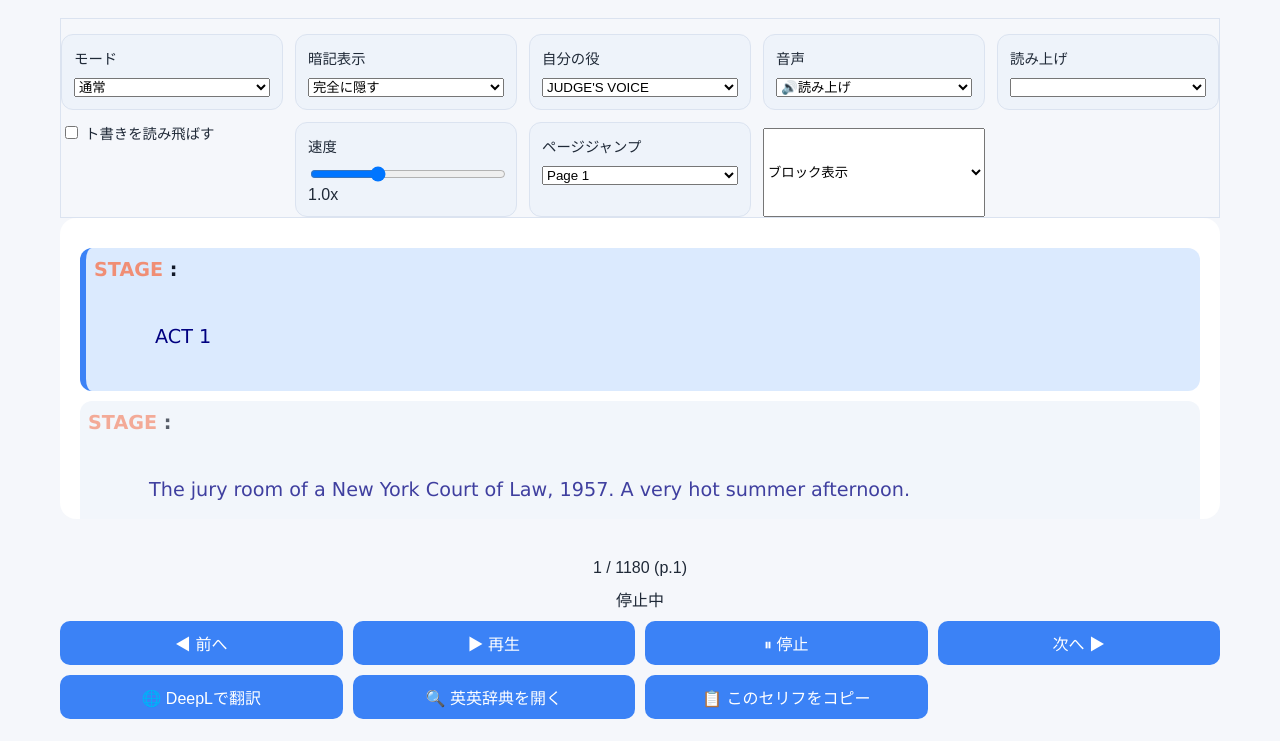
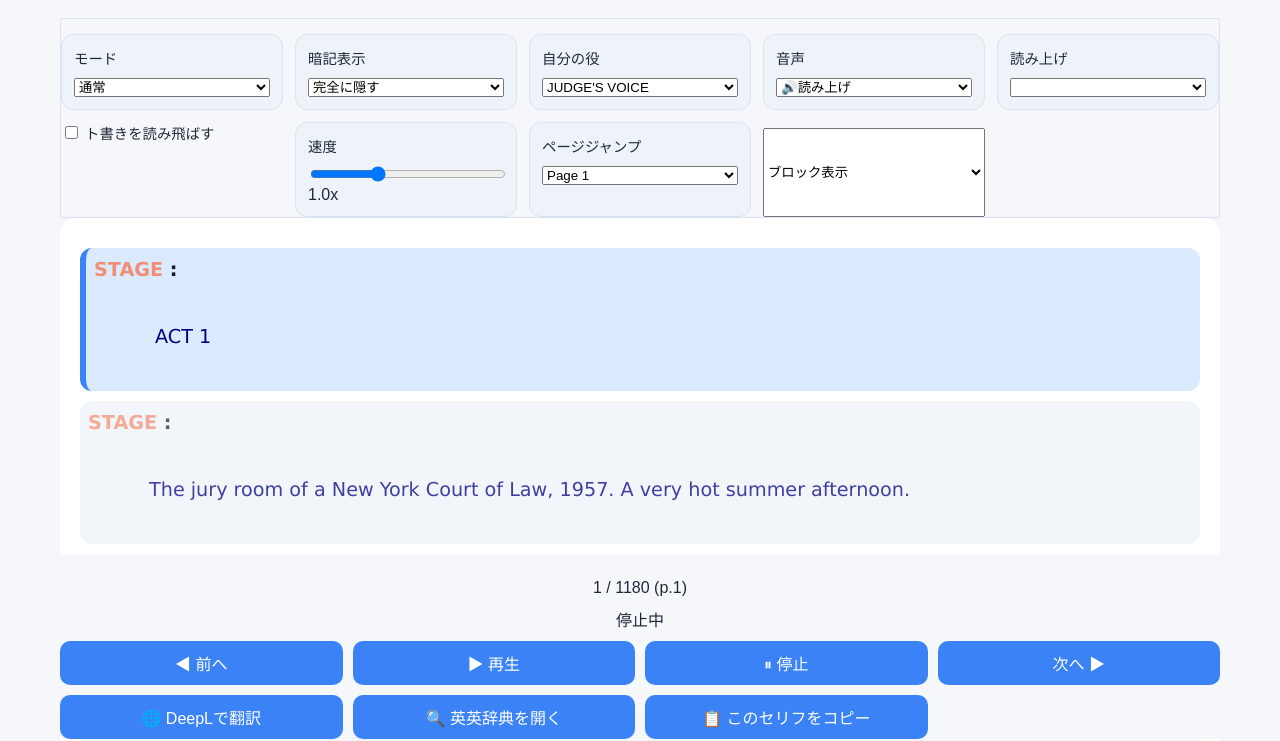
Before and after one commit to Taiyo0720/Eigogeki, a plain HTML site: page index.html in a window 1280 px wide. Shown: the part 61-802 px from the top of the page. Drawn offline with Linux system fonts and the light colour scheme.

Commit message:
Update index.html

```diff
--- a/index.html
+++ b/index.html
@@ -39,7 +39,7 @@
 .container{
   max-width:1200px;
 
-  height:100dvh;
+  height:200dvh;
 
   margin:auto;
 
```
